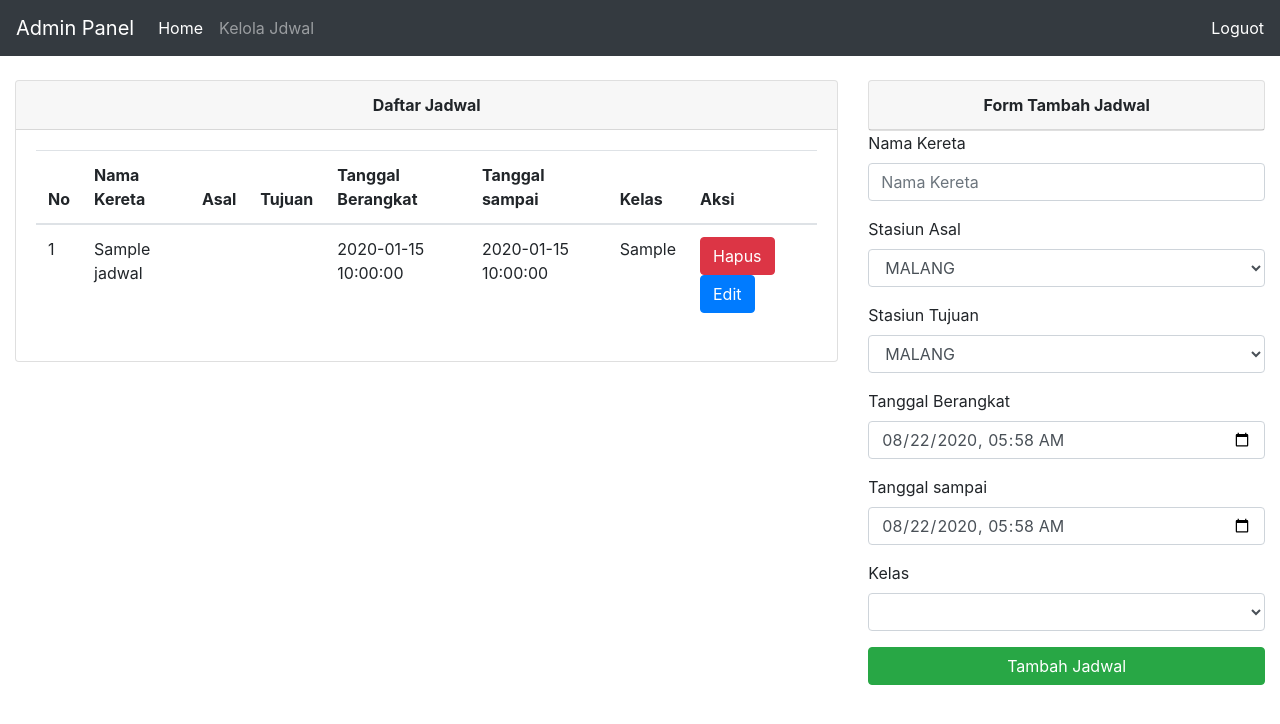
After one commit to jefri19/kereta, a CodeIgniter app: page /kereta/admin/dashboard/kelola-jadwal in a window 1280 px wide. The commit adds this page. Shown: the top 724 px of the page. Run offline with CodeIgniter, Linux system fonts and the light colour scheme; data comes from the database, SQL or seed files in the repository; tables that the repository leaves empty or names only in its code hold one stand-in row (values such as "Sample post"); some libraries are stand-ins or nearby versions.

Commit message:
Update routes.php, Admin.php, and 5 more files... -menambah halaman kelola jadwal kereta

```diff
--- a/application/config/routes.php
+++ b/application/config/routes.php
@@ -1,6 +1,9 @@
 <?php
 defined('BASEPATH') OR exit('No direct script access allowed');
 
+
+$route['tambahJadwal'] = 'admin/tambah_jadwal';
+$route['admin/dashboard/kelola-jadwal'] = 'admin/keHalamanKelolaJadwal';
 
 $route['cariTiket'] = 'guest/cari_tiket';
 
--- a/application/controllers/Admin.php
+++ b/application/controllers/Admin.php
@@ -62,6 +62,7 @@ class Admin extends CI_Controller {
     public function keHalamanEditStasiun($id)
     {
         $data['data_stasiun'] = $this->M_Admin->getDataEditStasiun($id)->row();
+
         $this->load->view('admin/edit_stasiun', $data);
     }
 
@@ -71,4 +72,29 @@ class Admin extends CI_Controller {
        $edit = $this->M_Admin->edit_stasiun($nama);
        redirect (base_url('admin/dashboard'));
     }
+
+    public function keHalamanKelolaJadwal()
+    {
+        $data['setasiun'] = $this->M_Admin->getDatasetasiun()->result();
+
+        $data['jadwal'] = $this->M_Admin->getjadwal()->result();
+
+        $this->load->view('admin/kelola_jadwal', $data);
+    }
+
+    public function tambah_jadwal()
+    {
+        $data = [
+            'nama_kereta' => $this->input->post('nama_kereta'),
+            'asal'        => $this->input->post('asal'),
+            'tujuan'      => $this->input->post('tujuan'),
+            'tgl_berangkat' => $this->input->post('tgl_berangkat'),
+            'tgl_sampai'  => $this->input->post('tgl_sampai'),
+            'kelas' => $this->input->post('kelas'),
+        ];
+
+        $this->M_Admin->tambah_jadwal($data);
+
+        redirect (base_url('admin/dashboard/kelola-jadwal'));
+     }
 }
--- a/application/models/M_Admin.php
+++ b/application/models/M_Admin.php
@@ -43,4 +43,18 @@ class M_Admin extends CI_Model {
       $this->db->where('id', $this->input->post('id'));
       return $this->db->update('setasiun', $data);
     }
+
+    public function tambah_jadwal($data)
+    {
+      return $this->db->insert('jadwal', $data);
+    }
+
+    public function getJadwal()
+    {
+      $this->db->select('jadwal.*, Asal.nama_setasiun AS ASAL, Tujuan.nama_setasiun AS TUJUAN');
+      $this->db->from('jadwal');
+      $this->db->join('setasiun as Asal','jadwal.asal = Asal.id', 'left');
+      $this->db->join('setasiun as Tujuan','jadwal.tujuan = Tujuan.id', 'left');
+      return $this->db->get();
+    }
 }
--- a/application/models/M_Guest.php
+++ b/application/models/M_Guest.php
@@ -10,6 +10,8 @@ class M_Guest extends CI_Model {
     public function cari_tiket($data)
     {
         $this->db->select('jadwal.*, Asal.nama_setasiun AS ASAL, Tujuan.nama_setasiun AS TUJUAN');
+        $this->db->where($data);
+        $this->db->like('tgl_berangkat', $this->input->post('tanggal'));
         $this->db->from('jadwal');
         $this->db->join('setasiun as Asal','jadwal.asal = Asal.id', 'left');
         $this->db->join('setasiun as Tujuan','jadwal.tujuan = Tujuan.id', 'left');
--- a/application/views/admin/dashboard.php
+++ b/application/views/admin/dashboard.php
@@ -18,6 +18,9 @@
     <ul class="navbar-nav mr-auto mt-2 mt-lg-0">
       <li class="nav-item active">
         <a class="nav-link" href="<?php echo base_url() ?>">Home <span class="sr-only">(current)</span></a>
+      </li>
+      <li class="nav-item ">
+        <a class="nav-link" href="<?php echo base_url('admin/dashboard/kelola-jadwal') ?>">Kelola Jdwal </a>
       </li>
     </ul>
     <span class="navbar-text">
--- /dev/null
+++ b/application/views/admin/kelola_jadwal.php
@@ -0,0 +1,133 @@
+<!DOCTYPE html>
+<html lang="en">
+<head>
+    <meta charset="UTF-8">
+    <meta name="viewport" content="width=device-width, initial-scale=1.0">
+    <title>Kelola Jadwal Admin</title>
+    <link rel="stylesheet" href="<?= base_url('assets/css/bootstrap.min.css') ?>">
+
+</head>
+<body>
+
+    <nav class="navbar navbar-expand-lg navbar-dark bg-dark">
+  <button class="navbar-toggler" type="button" data-toggle="collapse" data-target="#navbarTogglerDemo01" aria-controls="navbarTogglerDemo01" aria-expanded="false" aria-label="Toggle navigation">
+    <span class="navbar-toggler-icon"></span>
+  </button>
+  <div class="collapse navbar-collapse" id="navbarTogglerDemo01">
+    <a class="navbar-brand" href="#">Admin Panel</a>
+    <ul class="navbar-nav mr-auto mt-2 mt-lg-0">
+      <li class="nav-item active">
+        <a class="nav-link" href="<?php echo base_url() ?>">Home <span class="sr-only">(current)</span></a>
+      </li>
+      <li class="nav-item ">
+        <a class="nav-link" href="<?php echo base_url('admin/dashboard/kelola-jadwal') ?>">Kelola Jdwal </a>
+      </li>
+    </ul>
+    <span class="navbar-text">
+       <a href="<?= base_url('logout')?>">Loguot</a>
+    </span>
+  </div>
+</nav>
+
+<div class="container-fluid my-4">
+    <div class="row">
+        <div class="col-md-8">
+            <div class="card">
+                <div class="card-header text-center"><strong>Daftar Jadwal</strong></div>
+                <div class="card-body">
+                    <table class="table table-condnsed table-hover">
+                        <thead>
+                            <tr>
+                                <th>No</th>
+                                <th>Nama Kereta</th>
+                                <th>Asal</th>
+                                <th>Tujuan</th>
+                                <th>Tanggal Berangkat</th>
+                                <th>Tanggal sampai</th>
+                                <th>Kelas</th>
+                                <th>Aksi</th>
+                            </tr>
+                        </thead>
+                        <tbody>
+                            <?php $no=1; ?>
+                            <?php foreach($jadwal as $jdw): ?>
+                                <tr>
+                                    <td><?= $no++ ?></td>
+                                    <td><?= $jdw->nama_kereta ?></td>
+                                    <td><?= $jdw->ASAL?></td>
+                                    <td><?= $jdw->TUJUAN?></td>
+                                    <td><?= $jdw->tgl_berangkat ?></td>
+                                    <td><?= $jdw->tgl_sampai ?></td>
+                                    <td><?= $jdw->kelas?></td>
+                                    <td>
+                                        <a class="btn btn-danger" href="">Hapus</a>
+                                        <a class="btn btn-primary" href="">Edit</a>
+                                    </td>
+                                </tr>
+                            <?php endforeach; ?>
+                        </tbody>
+                    </table>
+                </div>
+            </div>
+        </div>
+        <div class="col-md-4">
+          <div class="card">
+              <div class="card-header text-center "><strong>Form Tambah Jadwal</strong></div>
+              <div class="body">
+
+              </div>
+          </div>
+          <form action="<?= base_url('tambahJadwal')?>" method="POST">
+                <div class="form-group">
+                    <label>Nama Kereta</label>
+                    <input type="text" name="nama_kereta" placeholder="Nama Kereta" class="form-control" required>
+                </div>
+
+                <div class="form-group">
+                    <label> Stasiun Asal</label>
+                    <select name="asal" class="form-control" required>
+                        <?php foreach($setasiun as $stn): ?>
+                            <option value="<?=$stn->id ?>"><?=$stn->nama_setasiun?></option>
+                        <?php endforeach ?>
+                    </select>
+                </div>
+
+                <div class="form-group">
+                    <label> Stasiun Tujuan</label>
+                    <select name="tujuan" class="form-control" required>
+                        <?php foreach($setasiun as $stn): ?>
+                            <option value="<?=$stn->id ?>"><?=$stn->nama_setasiun?></option>
+                        <?php endforeach ?>
+                    </select>
+                </div>
+
+
+                <div class="form-group">
+                    <label>Tanggal Berangkat</label>
+                    <input type="datetime-local" name="tgl_berangkat" min="<?= date('Y-m-d\TH:i') ?>" value="<?= date('Y-m-d\TH:i') ?>" class="form-control" required>
+                </div>
+
+                <div class="form-group">
+                    <label>Tanggal sampai</label>
+                    <input type="datetime-local" name="tgl_sampai" min="<?= date('Y-m-d\TH:i') ?>" value="<?= date('Y-m-d\TH:i') ?>" class="form-control" required>
+                </div>
+
+                <div class="form-group">
+                    <label>Kelas</label>
+                    <select name="kelas" class="form-control" required>
+                        <option value=""></option>
+                        <option value="EKONOMI">EKONOMI</option>
+                        <option value="EKONOMI">EKSEKUTIF</option>
+                        <option value="EKSEKUTIF">BISNIS</option>
+                    </select>
+                </div>
+
+                <button class="btn btn-block btn-success">Tambah Jadwal</button>
+            </form>
+        </div>
+    </div>
+</div>
+
+<script src="<?= base_url('assets/js/bootstrap.min.js')?>"></script>
+</body>
+</html>
--- a/application/views/guest/halaman_depan.php
+++ b/application/views/guest/halaman_depan.php
@@ -4,7 +4,7 @@
    <div class="row">
       <div class="col-md-8">
         <br> <br> <br>
-      <h1 class="display-4">Selamat Datang di Ikereta</h1>
+      <h1 class="display-4">Selamat Datang di iKereta</h1>
           <p>Kemudahan anda dalam menggunakan Kerets Api dengan hadirnya iKereta</p>
           </div>
 
@@ -58,6 +58,9 @@
 
   <div class="container">
   <hr>
+  <?php if(!isset($tiket)): ?>
+  <?php else: ?>
+
   <div class="table table-responsive">
     <table class="table table-hover table-bordered">
       <thead class="bg-warning text-center">
@@ -85,4 +88,5 @@
       </tbody>
     </table>
   </div>
+        <?php endif; ?>
 </div>
```
